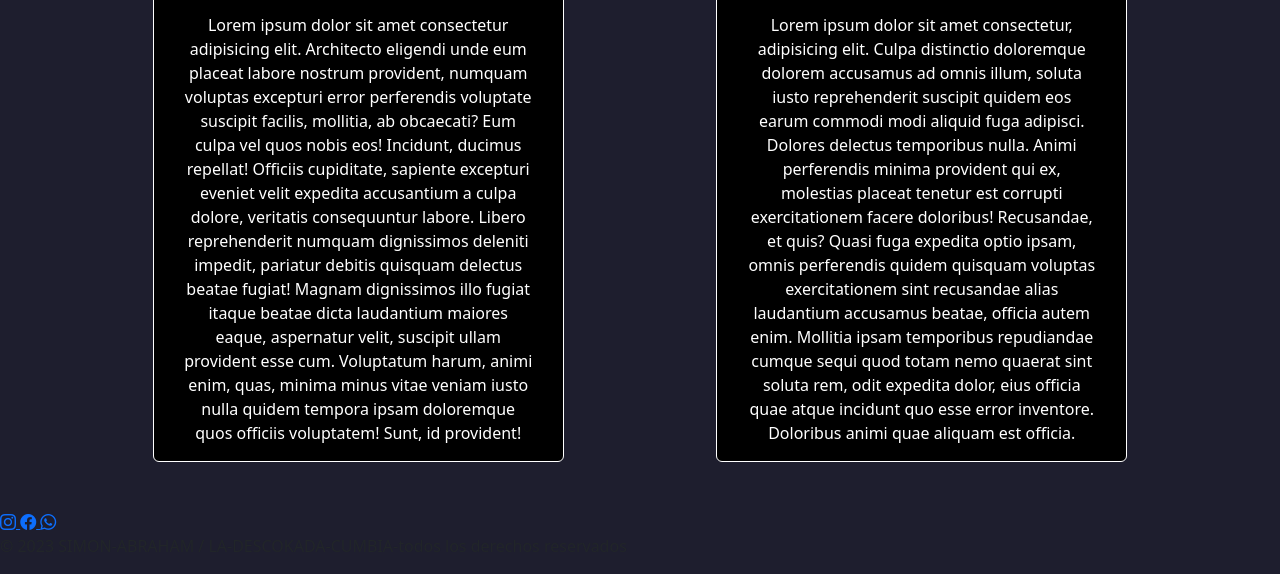
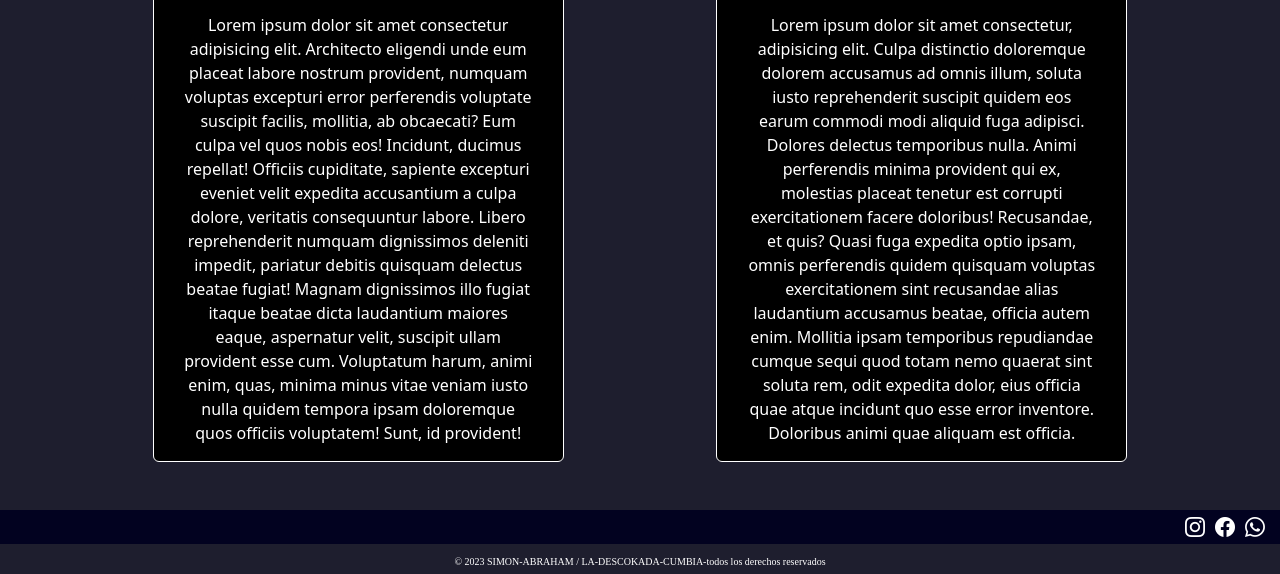
Before and after one commit to Simon7799/Descokada-SimonAbraham, a plain HTML site: page index.html in a window 1280 px wide. Shown: the part 1221-1795 px from the top of the page. Drawn offline with nearby package versions, Linux system fonts and the light colour scheme.

Commit message:
ordenando y dando estilo a mi footer

```diff
--- a/css/style.css
+++ b/css/style.css
@@ -352,6 +352,40 @@ h2 {
     font-size: 35px;
 }
 
+.footer {
+    display: flex;
+    justify-content: end;
+    background-color: #020220;
+    text-align: end;
+    padding: 2px 10px;
+}
+
+
+.footer a {
+    text-decoration: none;
+}
+
+.footer i {
+    display: flex;
+    flex-direction: row;
+    color: white;
+    font-size: 20px;
+    padding: 5px;
+}
+
+.footer i:hover {
+    color: #0ce6e69f;
+}
+
+.copy {
+    color: white;
+    font-size: 10px;
+    font-family: "IBM Plexo Mono";
+    margin-top: 10px;
+    margin-bottom: 0px;
+    text-align: center;
+}
+
 
 
 
```
